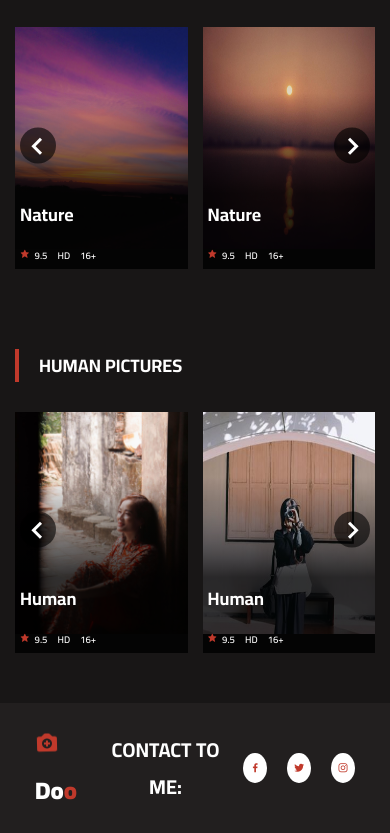
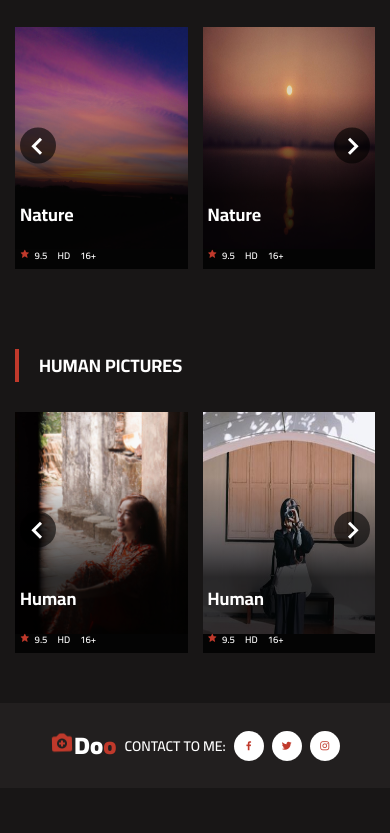
Before and after one commit to viethoanguet/DooPhotostorage, a plain HTML site: page index.html in a window 390 px wide. Shown: the part 765-1598 px from the top of the page. After the commit the page ends 1553 px from the top, so only its background shows below. Drawn offline with nearby package versions, Linux system fonts and the light colour scheme.

Commit message:
no message

```diff
--- a/app.css
+++ b/app.css
@@ -629,4 +629,24 @@ footer .content {
     .nav-menu.active {
         left: 0;
     }
+
+    .social-itemtxt {
+        font-size: 14px;
+        text-transform: uppercase;
+        text-align: center;
+        font-weight: 510;
+
+    }
+
+    .social-item~.social-item {
+        margin-left: 8px;
+    }
+
+    .social-item1~.social-item {
+        margin-left: 8px;
+    }
+
+    .social-item1~.social-item1 {
+        margin-left: 8px;
+    }
 }
--- a/index.html
+++ b/index.html
@@ -6,7 +6,7 @@
     <meta http-equiv="X-UA-Compatible" content="IE=edge">
     <meta name="viewport" content="width=device-width, initial-scale=1.0">
     <title>
-        Flix
+        Doophotostorage
     </title>
     <!-- GOOGLE FONTS -->
     <link rel="preconnect" href="https://fonts.gstatic.com">
```
